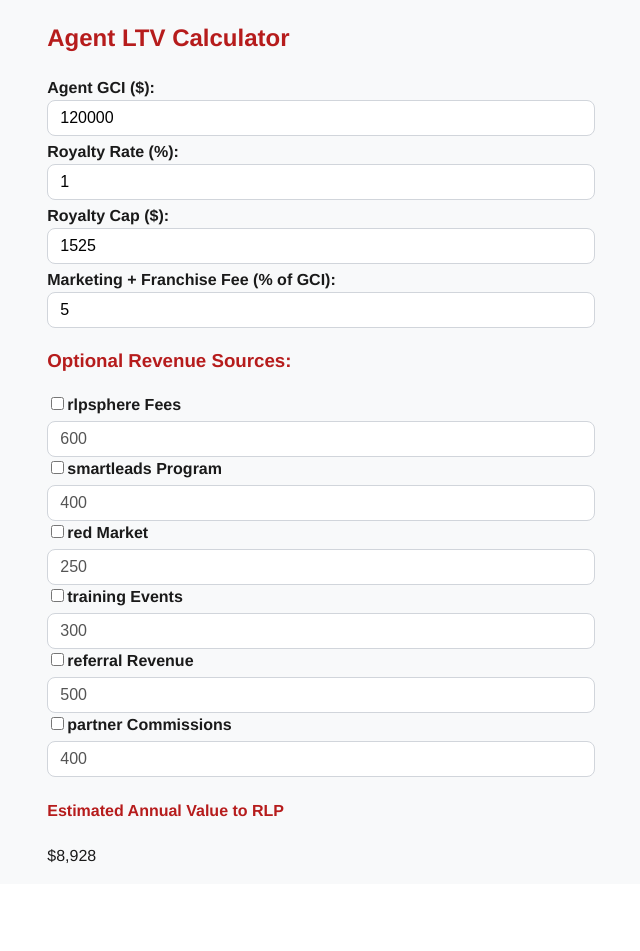
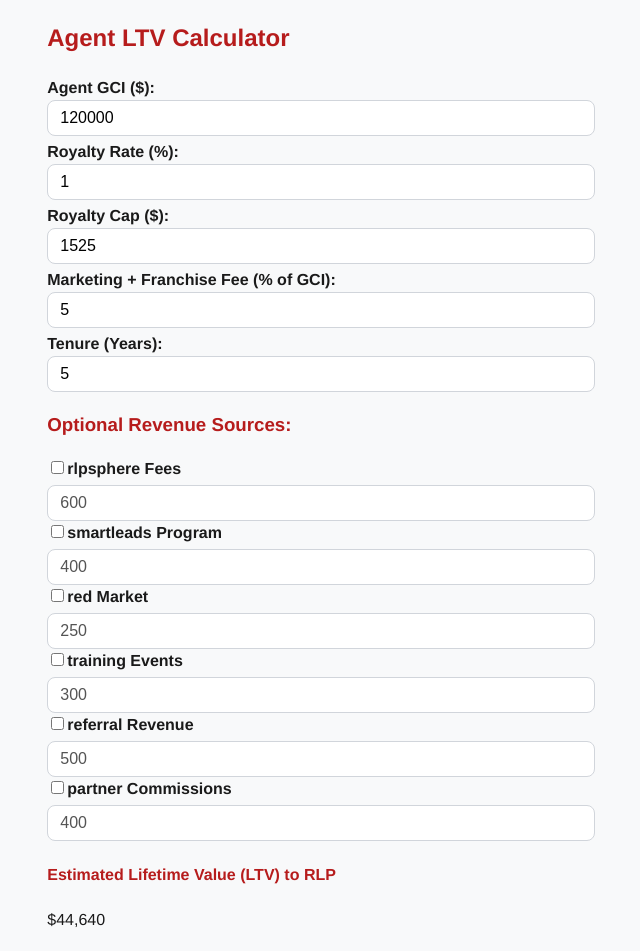
Before and after one commit to Napoleonrlp/agentltvrlp, a React (Vite) app: page / in a window 1280 px wide. Shown: the top 951 px of the page, without its empty margins (332-972 px from the left). Before the commit the page ends 884 px from the top, so only its background shows below. Built offline with nearby package versions, Linux system fonts and the light colour scheme.

Commit message:
Update App.tsx

```diff
--- a/src/App.tsx
+++ b/src/App.tsx
@@ -20,7 +20,8 @@
   const [royaltyRate, setRoyaltyRate] = useState(1);
   const [royaltyCap, setRoyaltyCap] = useState(1525);
   const membershipFee = 144 * 12;
-  const [marketingFranchiseFeePct, setMarketingFranchiseFeePct] = useState(5); // industry average
+  const [marketingFranchiseFeePct, setMarketingFranchiseFeePct] = useState(5);
+  const [tenure, setTenure] = useState(5);
 
   const [extras, setExtras] = useState<RevenueSource>({
     rlpsphereFees: { enabled: false, value: 600 },
@@ -44,13 +45,15 @@
       .reduce((sum, extra) => sum + (extra.value || 0), 0);
   };
 
-  const totalAnnualRevenue = calculateRoyalty() + membershipFee + calculateFranchiseMarketing() + calculateExtras();
+  const annualRevenue = calculateRoyalty() + membershipFee + calculateFranchiseMarketing() + calculateExtras();
+  const lifetimeValue = annualRevenue * tenure;
 
   return (
-    <div className="p-4 max-w-xl mx-auto space-y-4 text-[var(--rlp-dark)] bg-[var(--rlp-light)] font-sans">
-      <h2 className="text-2xl font-bold text-[var(--rlp-red)]">Agent LTV Calculator</h2>
+    <div className="min-h-screen flex items-center justify-center bg-[var(--rlp-light)] px-4 py-8">
+      <div className="w-full max-w-2xl p-6 bg-white rounded shadow-lg space-y-6 text-[var(--rlp-dark)] font-sans">
+        <h2 className="text-3xl font-bold text-center text-[var(--rlp-red)]">Agent LTV Calculator</h2>
 
-      <div className="space-y-2">
+        <div className="grid grid-cols-1 sm:grid-cols-2 gap-4">
           <label className="block">Agent GCI ($):
             <input type="number" value={gci} onChange={e => setGCI(+e.target.value)} className="input w-full" />
           </label>
@@ -65,6 +68,10 @@
 
           <label className="block">Marketing + Franchise Fee (% of GCI):
             <input type="number" value={marketingFranchiseFeePct} onChange={e => setMarketingFranchiseFeePct(+e.target.value)} className="input w-full" />
+          </label>
+
+          <label className="block">Tenure (Years):
+            <input type="number" value={tenure} onChange={e => setTenure(+e.target.value)} className="input w-full" />
           </label>
         </div>
 
@@ -112,9 +119,11 @@
           </div>
         </div>
 
-      <div className="mt-6 p-4 border rounded bg-white shadow text-center">
-        <h4 className="text-xl font-semibold text-[var(--rlp-red)]">Estimated Annual Value to RLP</h4>
-        <p className="text-3xl font-bold">${totalAnnualRevenue.toLocaleString()}</p>
+        <div className="mt-6 p-6 border-2 border-[var(--rlp-red)] rounded-lg bg-[var(--rlp-light)] shadow text-center">
+          <h4 className="text-xl font-bold text-[var(--rlp-red)] mb-2">Estimated Lifetime Value (LTV) to RLP</h4>
+          <p className="text-4xl font-extrabold text-[var(--rlp-dark)]">${lifetimeValue.toLocaleString()}</p>
+          <p className="text-sm text-[var(--rlp-dark)] mt-1">Based on {tenure} year(s) tenure</p>
+        </div>
       </div>
     </div>
   );
```
Lines whose indentation alone changed are shown as unchanged.
